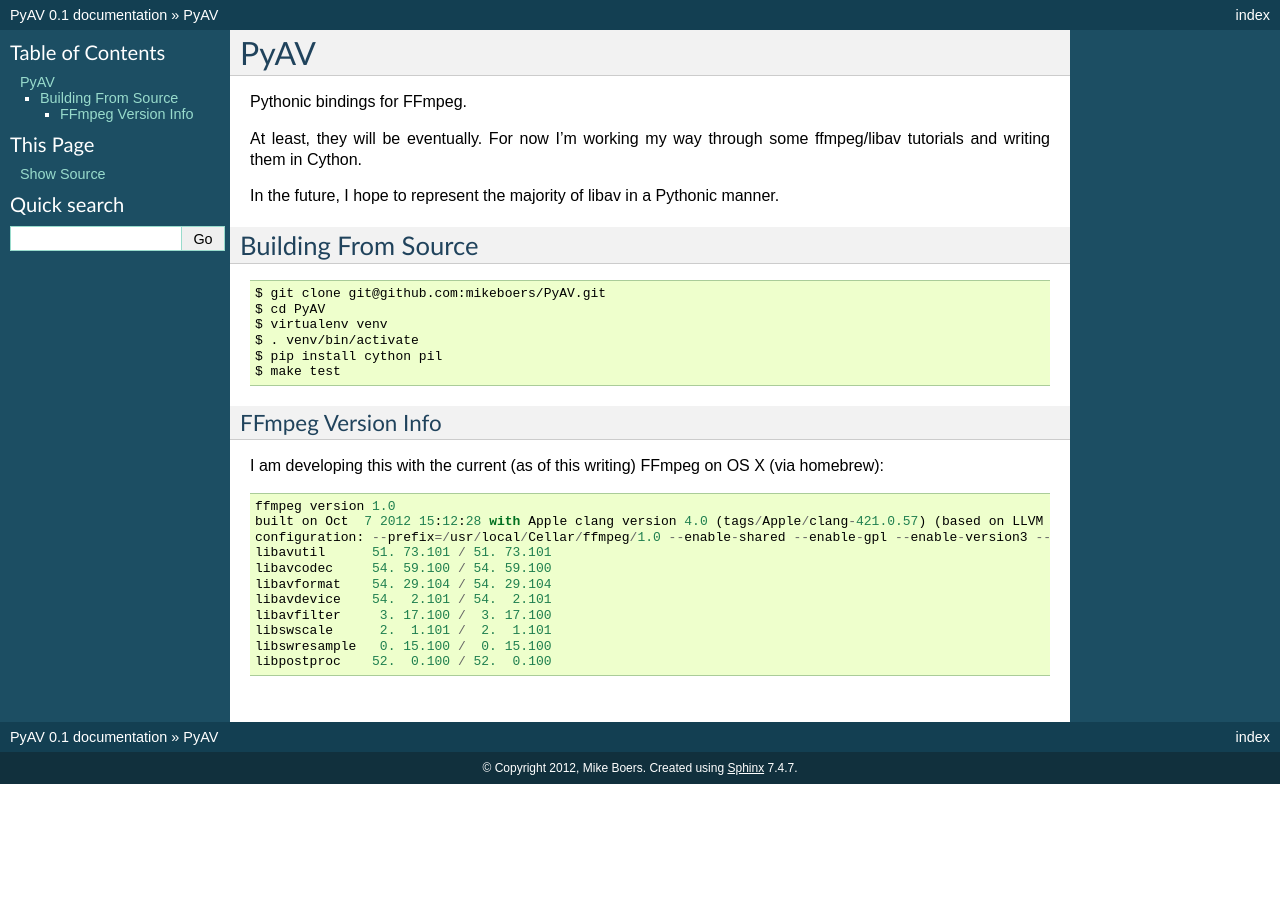
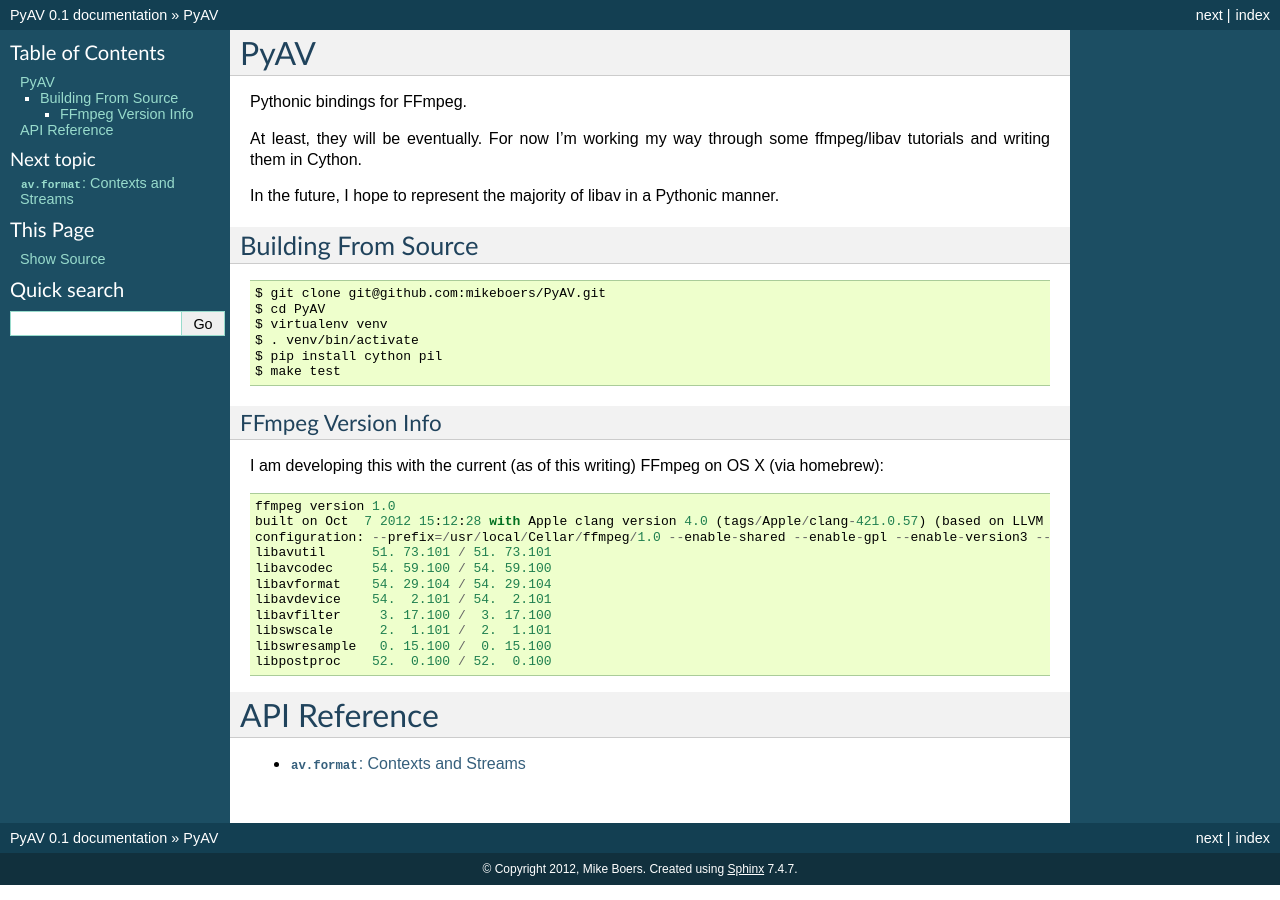
Before and after one commit to PyAV-Org/PyAV, a Sphinx documentation site: the page built from docs/index.rst, in a window 1280 px wide. Built offline with Sphinx 7.4.7, drawn with Linux system fonts in a browser that asks for light colours.

```diff
--- /dev/null
+++ b/docs/api/format.rst
@@ -0,0 +1,7 @@
+``av.format``: Contexts and Streams
+===================================
+
+.. automodule:: av.format
+
+    .. autoclass:: Context
+        :members:
--- a/docs/conf.py
+++ b/docs/conf.py
@@ -16,7 +16,7 @@ import sys, os
 # If extensions (or modules to document with autodoc) are in another directory,
 # add these directories to sys.path here. If the directory is relative to the
 # documentation root, use os.path.abspath to make it absolute, like shown here.
-#sys.path.insert(0, os.path.abspath('.'))
+sys.path.insert(0, os.path.abspath('..'))
 
 # -- General configuration -----------------------------------------------------
 
--- a/docs/index.rst
+++ b/docs/index.rst
@@ -39,12 +39,13 @@ I am developing this with the current (as of this writing) FFmpeg on OS X (via h
     libpostproc    52.  0.100 / 52.  0.100
 
 
+API Reference
+=============
 
-..
-	Contents:
+.. toctree::
+   :maxdepth: 2
 
-	.. toctree::
-	   :maxdepth: 2
+   api/format
 
 
 ..
```
Also changed, not shown: 1 other file.
